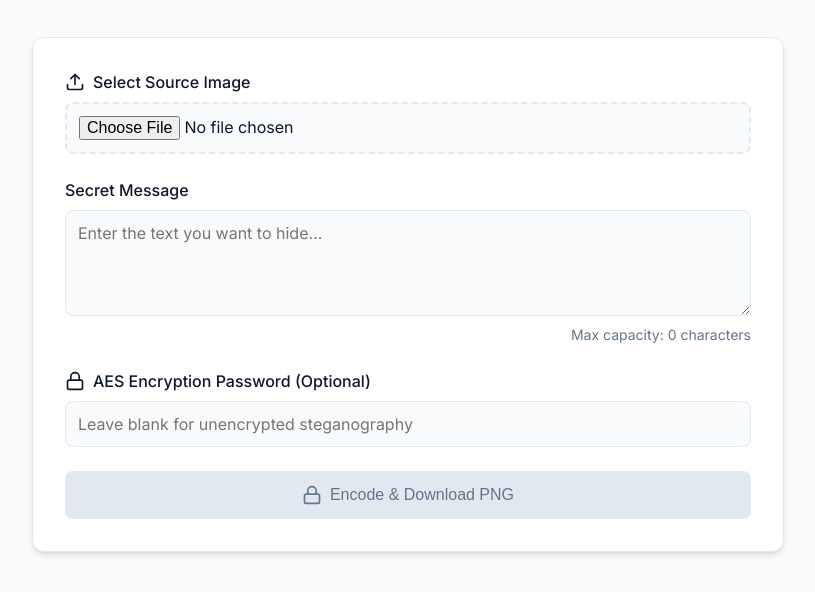
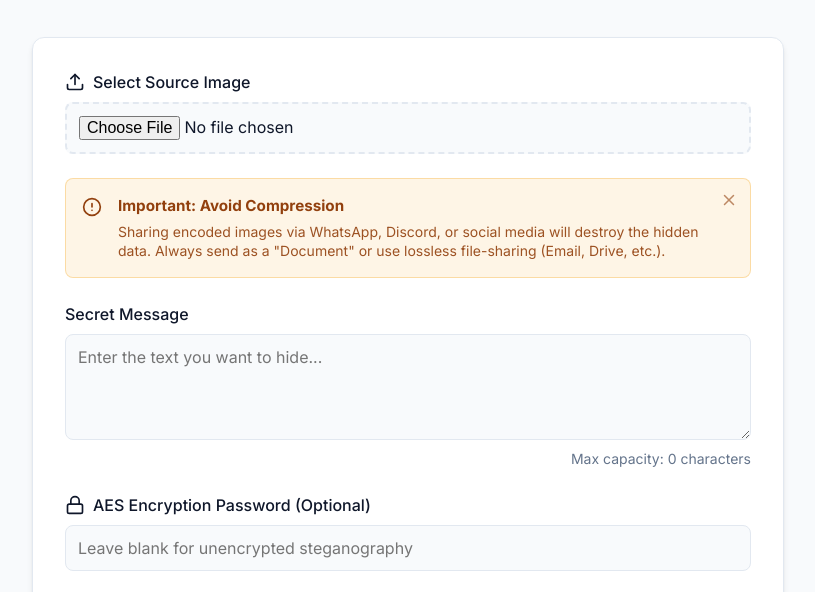
Before and after one commit to kdippan/pixelvault-steganography, a plain HTML site: page index.html in a window 1280 px wide. Shown: the part 182-774 px from the top of the page, without its empty margins (232-1047 px from the left). Drawn offline with Linux system fonts and the light colour scheme.

Commit message:
Implement compression warning alert in HTML
Added a warning alert about avoiding compression when sharing encoded images.

```diff
--- a/index.html
+++ b/index.html
@@ -158,7 +158,80 @@
             <div class="image-preview-container" id="previewContainer">
                 <canvas id="imageCanvas"></canvas>
             </div>
+<div class="alert-box warning-alert" id="compressionWarning">
+    <div class="alert-icon">
+        <svg width="20" height="20" viewBox="0 0 24 24" fill="none" stroke="currentColor" stroke-width="2" stroke-linecap="round" stroke-linejoin="round">
+            <circle cx="12" cy="12" r="10"></circle>
+            <line x1="12" y1="8" x2="12" y2="12"></line>
+            <line x1="12" y1="16" x2="12.01" y2="16"></line>
+        </svg>
+    </div>
+    <div class="alert-content">
+        <strong>Important: Avoid Compression</strong>
+        <p>Sharing encoded images via WhatsApp, Discord, or social media will destroy the hidden data. Always send as a "Document" or use lossless file-sharing (Email, Drive, etc.).</p>
+    </div>
+    <button type="button" class="alert-close" onclick="this.parentElement.style.display='none'" aria-label="Dismiss">
+        <svg width="18" height="18" viewBox="0 0 24 24" fill="none" stroke="currentColor" stroke-width="2" stroke-linecap="round" stroke-linejoin="round"><line x1="18" y1="6" x2="6" y2="18"></line><line x1="6" y1="6" x2="18" y2="18"></line></svg>
+    </button>
+</div>
+            <style>
+                .alert-box {
+    display: flex;
+    align-items: flex-start;
+    gap: 1rem;
+    padding: 1rem;
+    border-radius: var(--radius-md);
+    margin-bottom: 1.5rem;
+    position: relative;
+    animation: slideUpFade 0.5s ease-out forwards;
+}
 
+.warning-alert {
+    background-color: rgba(245, 158, 11, 0.1);
+    border: 1px solid rgba(245, 158, 11, 0.3);
+    color: #92400e;
+}
+
+[data-theme="dark"] .warning-alert {
+    background-color: rgba(245, 158, 11, 0.05);
+    border-color: rgba(245, 158, 11, 0.2);
+    color: #fcd34d;
+}
+
+.alert-icon {
+    flex-shrink: 0;
+    margin-top: 2px;
+}
+
+.alert-content strong {
+    display: block;
+    font-size: 0.95rem;
+    margin-bottom: 0.25rem;
+}
+
+.alert-content p {
+    font-size: 0.875rem;
+    line-height: 1.4;
+    opacity: 0.9;
+}
+
+.alert-close {
+    position: absolute;
+    top: 0.75rem;
+    right: 0.75rem;
+    background: none;
+    border: none;
+    color: inherit;
+    cursor: pointer;
+    opacity: 0.6;
+    transition: var(--transition);
+}
+
+.alert-close:hover {
+    opacity: 1;
+}
+
+            </style>
             <div class="input-group">
                 <label for="secretText">Secret Message</label>
                 <textarea id="secretText" rows="4" placeholder="Enter the text you want to hide..." required></textarea>
```
